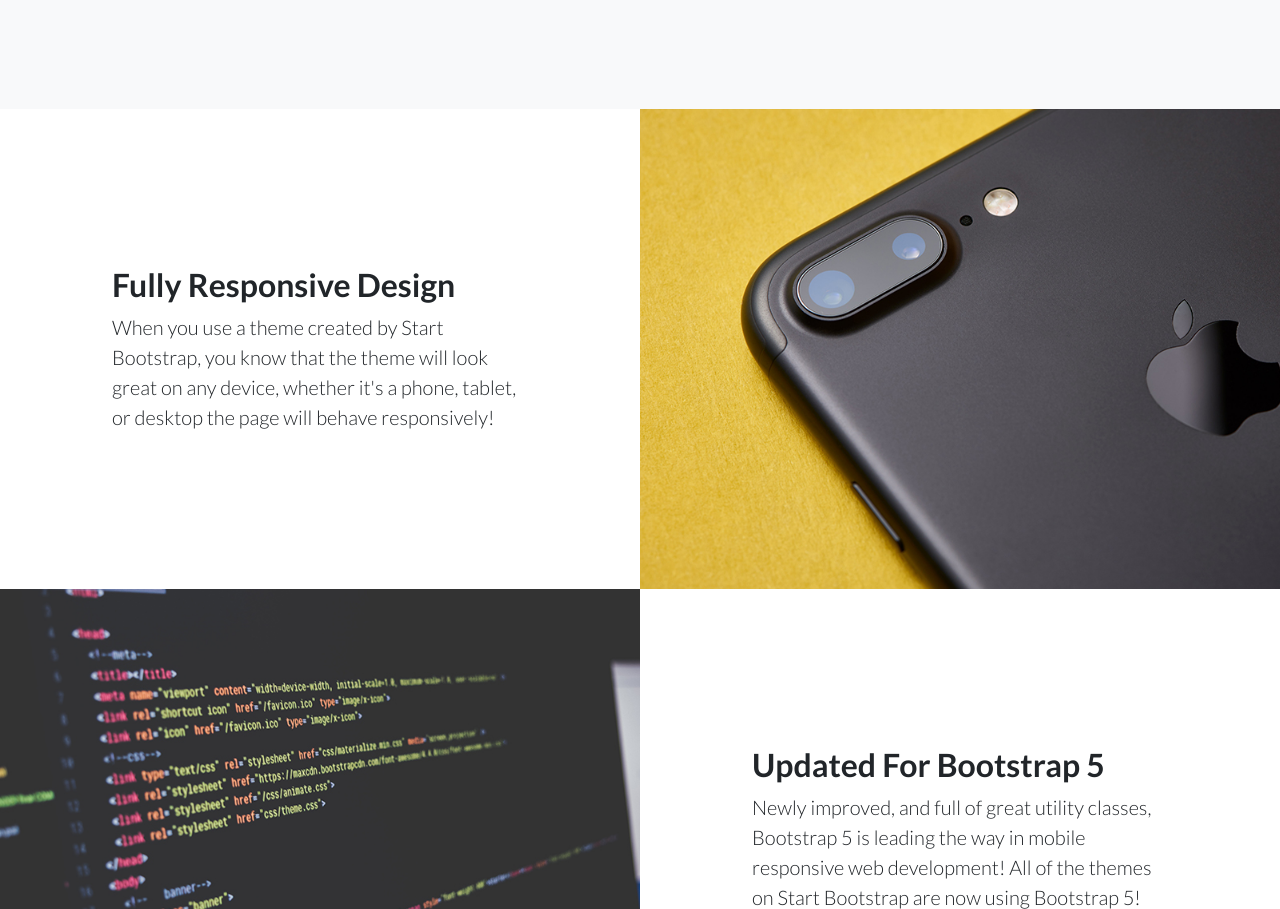
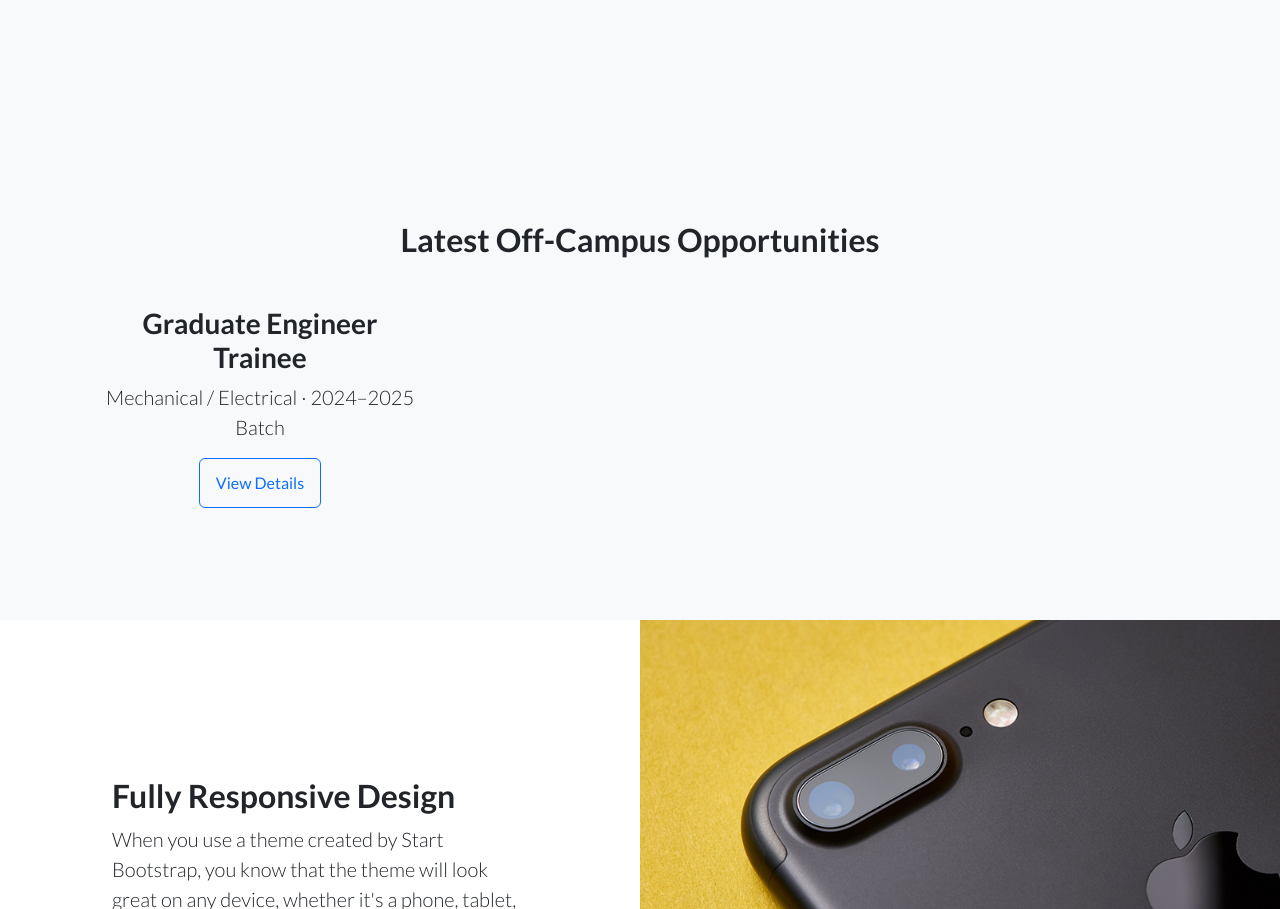
Before and after one commit to neuracampus/neuracampus.github.io, a plain HTML site: page index.html in a window 1280 px wide. Shown: the part 1060-1969 px from the top of the page. Drawn offline with nearby package versions, Linux system fonts and the light colour scheme.

Commit message:
Update index.html
Add latest jobs section

```diff
--- a/index.html
+++ b/index.html
@@ -99,7 +99,29 @@
                     </div>
                 </div>
             </div>
+            <!--Add latest jobs section-->
         </section>
+        <section class="features-icons bg-light text-center">
+  <div class="container">
+    <h2 class="mb-5">Latest Off-Campus Opportunities</h2>
+
+    <div class="row">
+      <div class="col-lg-4">
+        <div class="features-icons-item mx-auto mb-5 mb-lg-0">
+          <h3>Graduate Engineer Trainee</h3>
+          <p class="lead mb-0">
+            Mechanical / Electrical · 2024–2025 Batch
+          </p>
+          <a href="#" class="btn btn-outline-primary mt-3">
+            View Details
+          </a>
+        </div>
+      </div>
+    </div>
+
+  </div>
+</section>
+
         <!-- Image Showcases-->
         <section class="showcase">
             <div class="container-fluid p-0">
```
